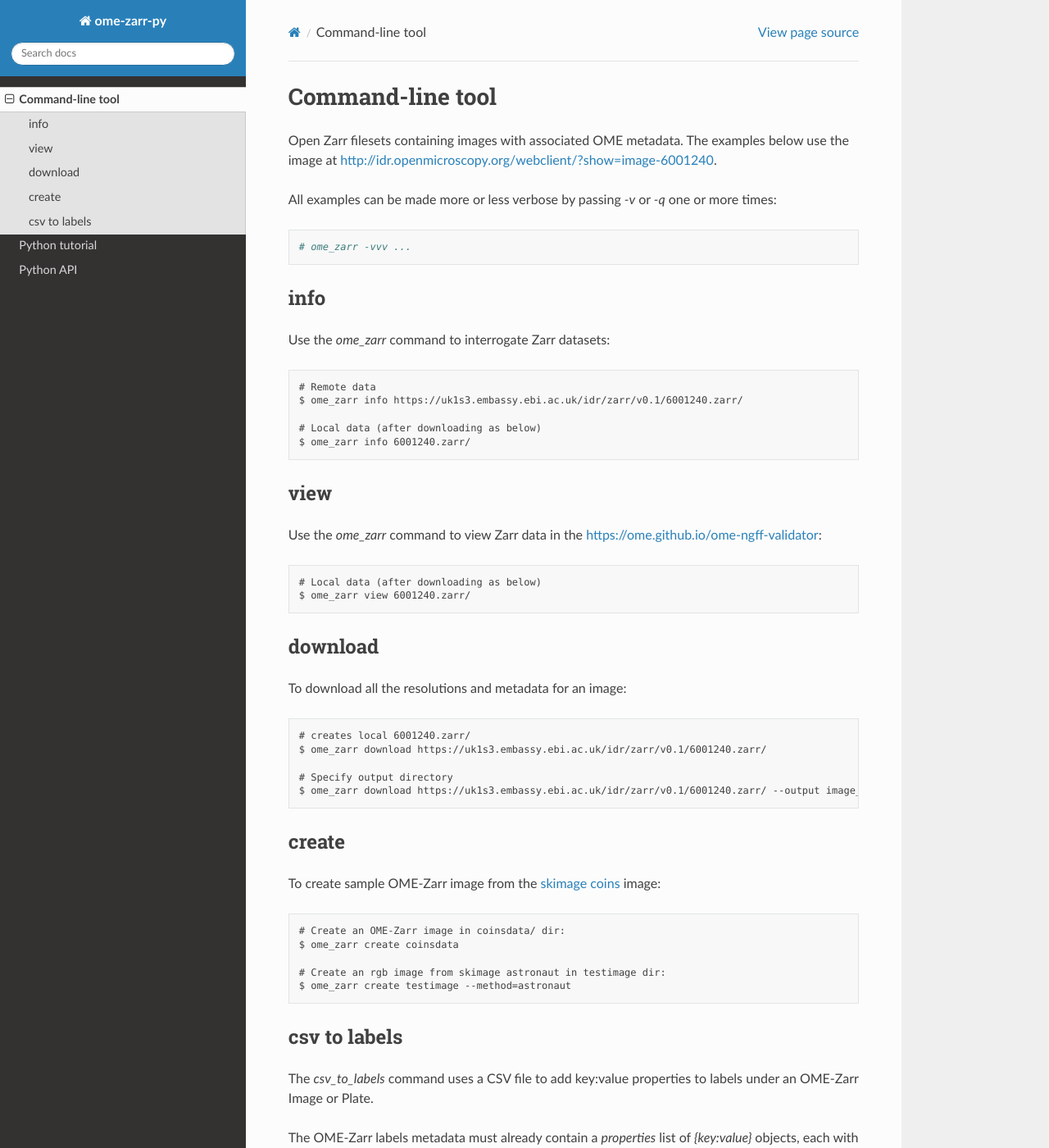
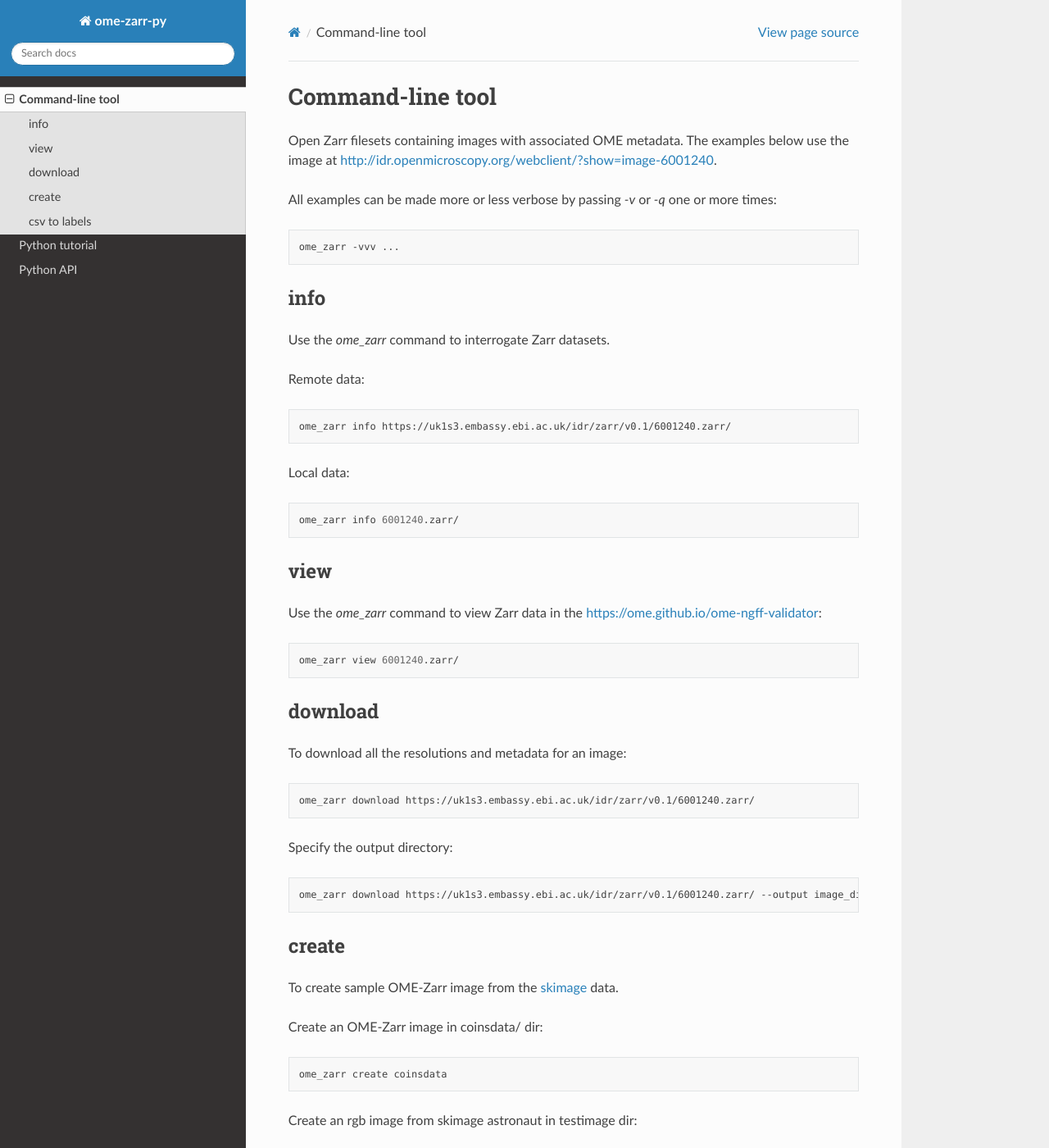
Before and after one commit to ome/ome-zarr-py, a Sphinx documentation site: the page built from docs/source/cli.rst, in a window 1280 px wide and 1400 px high. Shown: the whole window at 82% size. Built offline with Sphinx 7.4.7 and the Read the Docs theme 2.0.0, drawn with Linux system fonts in a browser that asks for light colours; some of the changed text lies outside the part shown.

Commit message:
Improve CLI docs

````diff
--- a/docs/source/cli.rst
+++ b/docs/source/cli.rst
@@ -7,50 +9,53 @@ The examples below use the image at http://idr.openmicroscopy.org/webclient/?sho
 
 All examples can be made more or less verbose by passing `-v` or `-q` one or more times::
 
-    # ome_zarr -vvv ...
+    ome_zarr -vvv ...
 
 
 info
 ====
 
-Use the `ome_zarr` command to interrogate Zarr datasets::
+Use the `ome_zarr` command to interrogate Zarr datasets.
 
-    # Remote data
-    $ ome_zarr info https://uk1s3.embassy.ebi.ac.uk/idr/zarr/v0.1/6001240.zarr/
+Remote data::
 
-    # Local data (after downloading as below)
-    $ ome_zarr info 6001240.zarr/
+    ome_zarr info https://uk1s3.embassy.ebi.ac.uk/idr/zarr/v0.1/6001240.zarr/
+
+Local data::
+
+    ome_zarr info 6001240.zarr/
 
 view
 ====
 
 Use the `ome_zarr` command to view Zarr data in the https://ome.github.io/ome-ngff-validator::
 
-    # Local data (after downloading as below)
-    $ ome_zarr view 6001240.zarr/
+    ome_zarr view 6001240.zarr/
 
 download
 ========
 
 To download all the resolutions and metadata for an image::
 
-    # creates local 6001240.zarr/
-    $ ome_zarr download https://uk1s3.embassy.ebi.ac.uk/idr/zarr/v0.1/6001240.zarr/
+    ome_zarr download https://uk1s3.embassy.ebi.ac.uk/idr/zarr/v0.1/6001240.zarr/
 
-    # Specify output directory
-    $ ome_zarr download https://uk1s3.embassy.ebi.ac.uk/idr/zarr/v0.1/6001240.zarr/ --output image_dir
+Specify the output directory::
+
+    ome_zarr download https://uk1s3.embassy.ebi.ac.uk/idr/zarr/v0.1/6001240.zarr/ --output image_dir
 
 create
 ======
 
-To create sample OME-Zarr image from the `skimage coins <https://scikit-image.org/docs/stable/api/skimage.data.html#skimage.data.coins>`_
-image::
+To create sample OME-Zarr image from the `skimage <https://scikit-image.org/docs/stable/api/skimage.data.html>`_
+data.
 
-    # Create an OME-Zarr image in coinsdata/ dir:
-    $ ome_zarr create coinsdata
+Create an OME-Zarr image in coinsdata/ dir::
 
-    # Create an rgb image from skimage astronaut in testimage dir:
-    $ ome_zarr create testimage --method=astronaut
+    ome_zarr create coinsdata
+
+Create an rgb image from skimage astronaut in testimage dir::
+
+    ome_zarr create testimage --method=astronaut
 
 csv to labels
 =============
@@ -75,13 +80,13 @@ to specify the data-type for each column (string by default).
  - `s`: `StringColumn`, for text
  - `b`: `BoolColumn`, for true/false
 
-Use e.g. `#d` as a suffix in the column name to denote a `float` column, no spaces etc.:
-```
-"area#d,label_text#s,Width#l,Height#l"
-```
+Use e.g. `#d` as a suffix in the column name to denote a `float` column, no spaces etc.::
+
+    "area#d,label_text#s,Width#l,Height#l"
+
 
 For example, to take values from columns named `area`, `label_text`, `Width` and `Height`
 within a CSV file named `labels_data.csv` with an ID column named `shape_id` and add these
 values to label properties with an ID key of `omero:shapeId` in an Image or Plate named `123.zarr`::
 
-    ome_zarr csv_to_labels labels_data.csv shape_id "area#d,label_text#s,Width#l,Height#l" 123.zarr omero:shapeId```
+    ome_zarr csv_to_labels labels_data.csv shape_id "area#d,label_text#s,Width#l,Height#l" 123.zarr omero:shapeId
````
Also changed, not shown: other parts of docs/source/cli.rst (+2 -0 lines).
